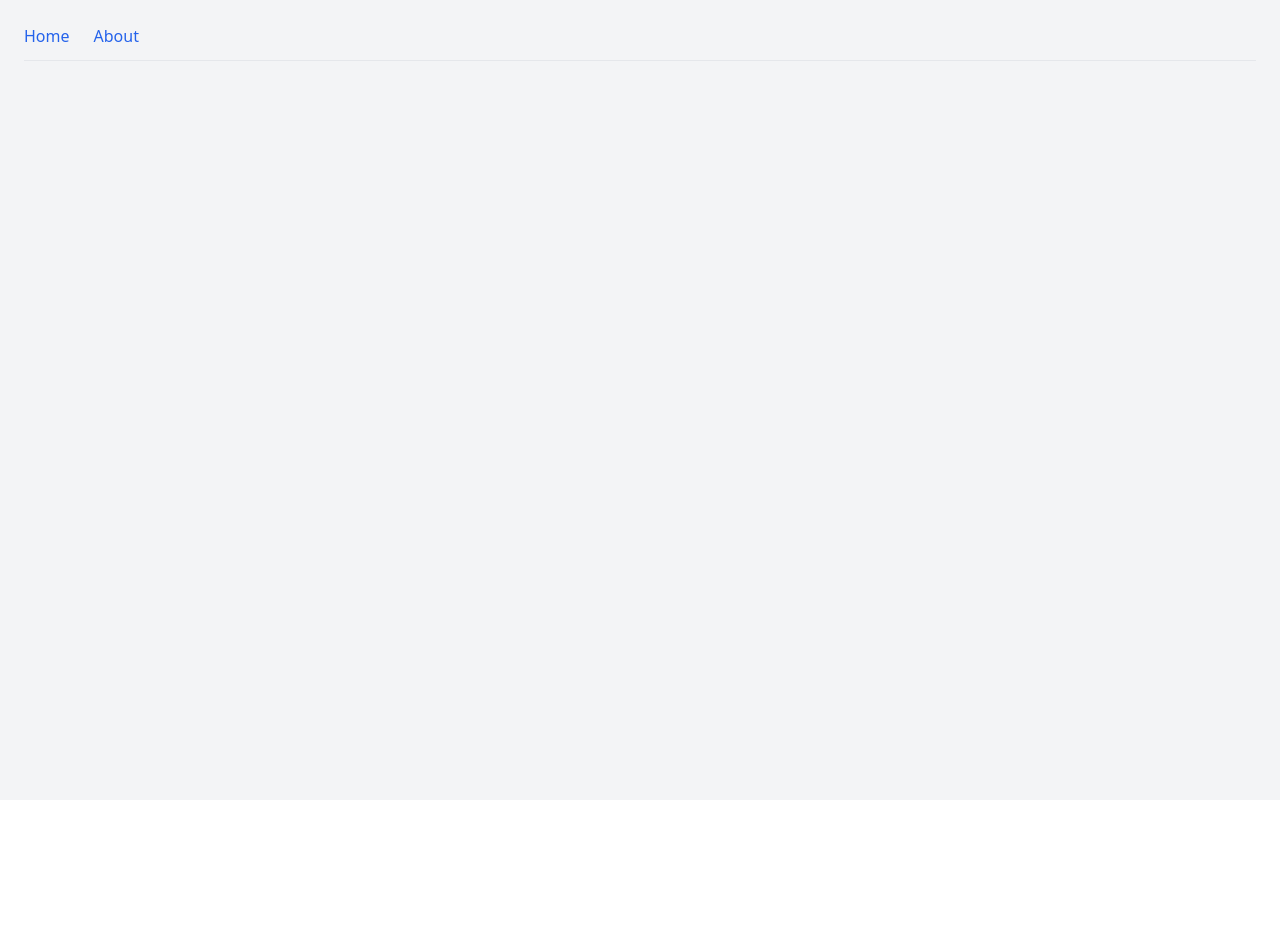
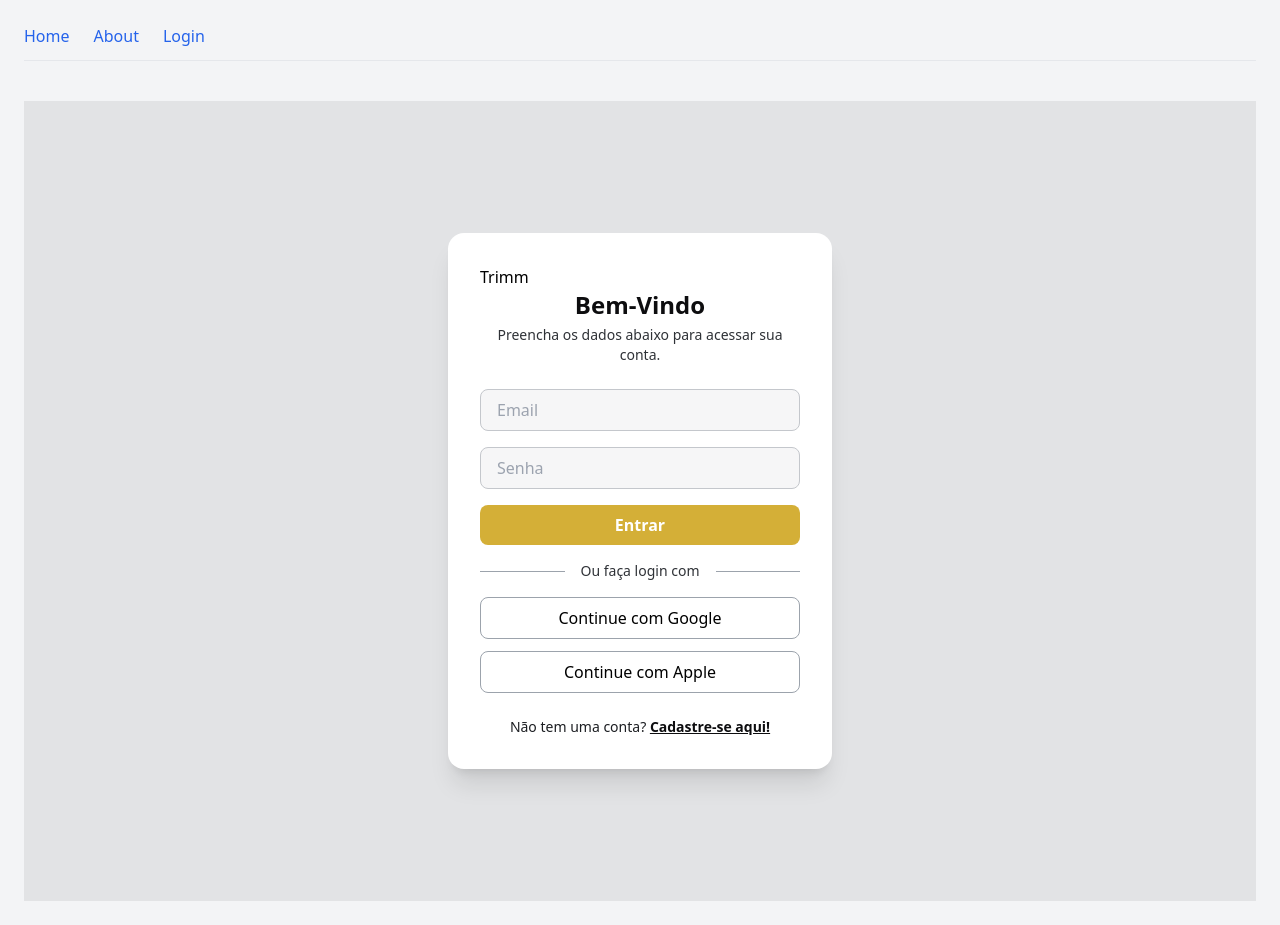
Before and after one commit to KaykyFideliss/TrimmCompany-, a React (Vite) app in the folder trimm-project/: page /Login in a window 1280 px wide. Before the commit this address had no page. Before the commit the page ends 800 px from the top, so only its background shows below. Built offline with nearby package versions, Linux system fonts and the light colour scheme.

Commit message:
Atualização UI, Login Page

```diff
--- a/trimm-project/src/App.jsx
+++ b/trimm-project/src/App.jsx
@@ -1,5 +1,6 @@
-import { Routes, Route, Link } from "react-router-dom";
+import { Link, Route, Routes } from "react-router-dom";
 import Home from "./pages/home.jsx";
+import Login from "./pages/Login.jsx";
 
 function App() {
   return (
@@ -12,12 +13,15 @@ function App() {
         <Link to="/about" className="text-blue-600 font-medium hover:underline">
           About
         </Link>
+        <Link to="/Login" className="text-blue-600 font-medium hover:underline">
+          Login
+        </Link>
       </nav>
 
       {/* Rotas */}
       <Routes>
         <Route path="/" element={<Home />} />
-
+        <Route path="/Login" element={<Login />} />
       </Routes>
     </div>
   );
--- a/trimm-project/src/components/Login.jsx
+++ /dev/null
@@ -1,6 +0,0 @@
-
-export const Login = () => {
-  return (
-    <div>Login</div>
-  )
-}
--- /dev/null
+++ b/trimm-project/src/pages/Login.jsx
@@ -0,0 +1,56 @@
+import "../styles/login.css";
+export default function Login() {
+  return (
+    <div className="container">
+      <div className="card">
+
+        <h1 className="title">Trimm</h1>
+
+        <h2 className="subtitle">Bem-Vindo</h2>
+        <p className="description">
+          Preencha os dados abaixo para acessar sua conta.
+        </p>
+
+        <div className="mt-6 space-y-4">
+          <input
+            type="email"
+            placeholder="Email"
+            className="inputField"
+          />
+
+          <input
+            type="password"
+            placeholder="Senha"
+            className="inputField"
+          />
+
+          <button className="loginButton">
+            Entrar
+          </button>
+        </div>
+
+        <div className="dividerContainer">
+          <span className="dividerLine"></span>
+          <span className="dividerText">Ou faça login com</span>
+          <span className="dividerLine"></span>
+        </div>
+
+        <div className="space-y-3">
+          <button className="oauthButton">
+            Continue com Google
+          </button>
+
+          <button className="oauthButton">
+            Continue com Apple
+          </button>
+        </div>
+
+        <p className="footerText">
+          Não tem uma conta?{" "}
+          <a href="#" className="footerLink">Cadastre-se aqui!</a>
+        </p>
+
+      </div>
+    </div>
+  );
+}
--- a/trimm-project/src/pages/home.jsx
+++ b/trimm-project/src/pages/home.jsx
@@ -1,4 +1,7 @@
 import React from 'react'
+
+
+
 
 
 const home = () => {
--- /dev/null
+++ b/trimm-project/src/styles/Login.css
@@ -0,0 +1,53 @@
+/* Estilos separados para a página de Login do Trimm */
+
+.container {
+  @apply min-h-screen flex items-center justify-center bg-trimmBarber-100 p-4;
+}
+
+.card {
+  @apply w-full max-w-sm bg-white rounded-2xl shadow-xl p-8;
+}
+
+title {
+  @apply text-3xl font-semibold text-trimmBarber-800 text-center;
+}
+
+.subtitle {
+  @apply text-2xl font-semibold text-trimmBarber-900 text-center;
+}
+
+.description {
+  @apply text-sm text-trimmBarber-600 text-center mt-1;
+}
+
+.inputField {
+  @apply w-full px-4 py-2 rounded-lg bg-trimmBarber-50 text-trimmBarber-900 border border-trimmBarber-200 focus:ring-2 focus:ring-trimmBarber-400 focus:outline-none;
+}
+
+.loginButton {
+  @apply w-full py-2 rounded-lg bg-trimmBarber-gold text-white font-semibold hover:bg-trimmBarber-goldDark transition;
+}
+
+.dividerContainer {
+  @apply my-4 flex items-center justify-center gap-4;
+}
+
+.dividerLine {
+  @apply w-1/3 h-px bg-trimmBarber-300;
+}
+
+.dividerText {
+  @apply text-trimmBarber-600 text-sm whitespace-nowrap;
+}
+
+.oauthButton {
+  @apply w-full py-2 rounded-lg border border-trimmBarber-300 flex items-center justify-center gap-3 hover:bg-trimmBarber-100 transition;
+}
+
+.footerText {
+  @apply text-center text-sm text-trimmBarber-700 mt-6;
+}
+
+.footerLink {
+  @apply text-trimmBarber-900 font-semibold underline;
+}
--- a/trimm-project/tailwind.config.js
+++ b/trimm-project/tailwind.config.js
@@ -1,10 +1,26 @@
-export default {
-  content: [
-    "./index.html",
-    "./src/**/*.{js,ts,jsx,tsx}",
-  ],
+// tailwind.config.js
+module.exports = {
+  content: ["./src/**/*.{js,jsx,ts,tsx}"],
   theme: {
-    extend: {},
+    extend: {
+      colors: {
+        trimmBarber: {
+          50: "#f6f6f7",
+          100: "#e2e3e5",
+          200: "#c4c7cc",
+          300: "#9ca3ac",
+          400: "#6d727c",
+          500: "#4a4f57",
+          600: "#2f3237",
+          700: "#1c1e22",
+          800: "#111214",
+          900: "#0d0d0f",
+
+          gold: "#D4AF37",
+          goldDark: "#A8872E",
+        },
+      },
+    },
   },
   plugins: [],
-}
+};
```
Also changed, not shown: trimm-project/src/assets/Logo.svg (added).
